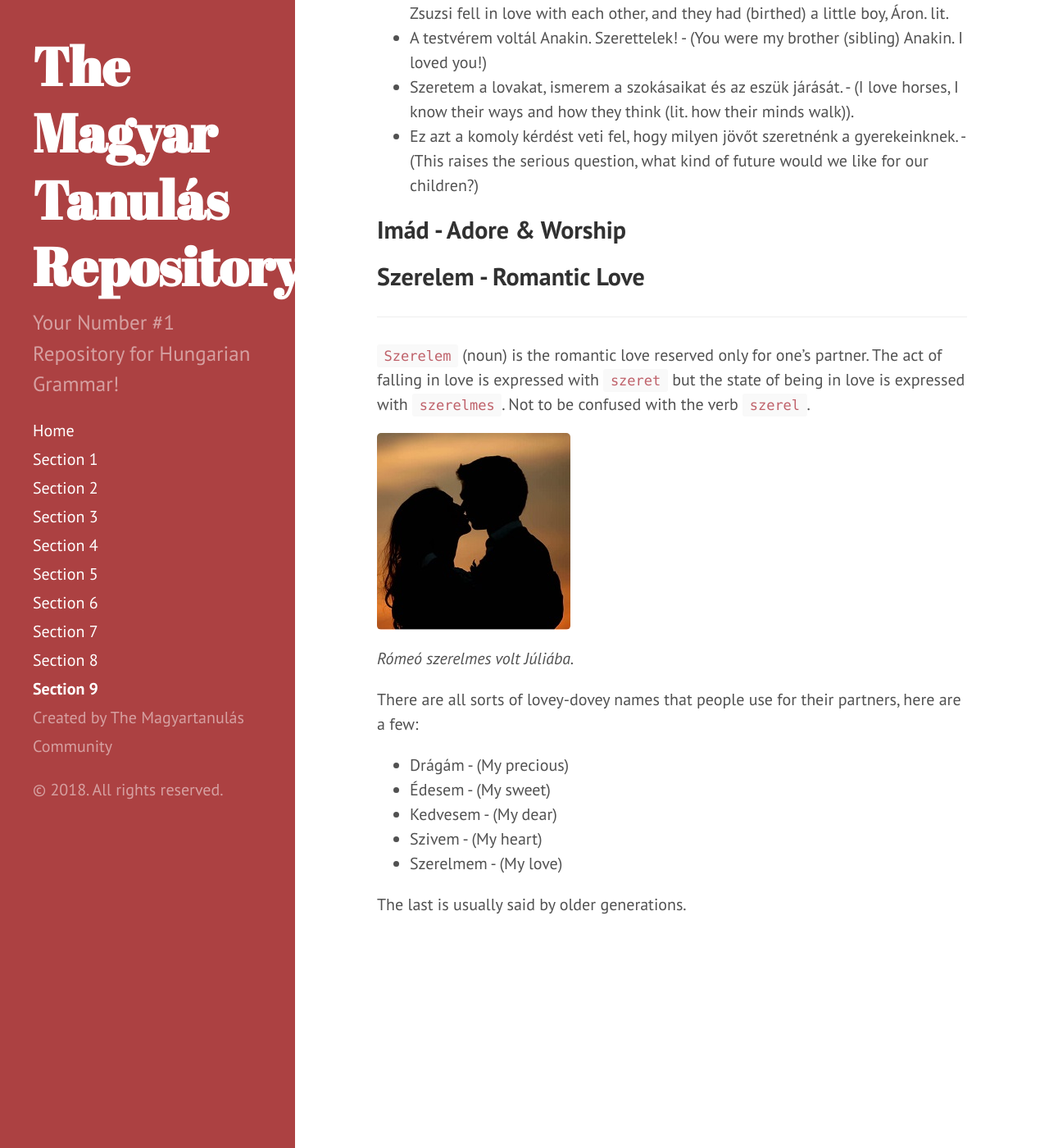
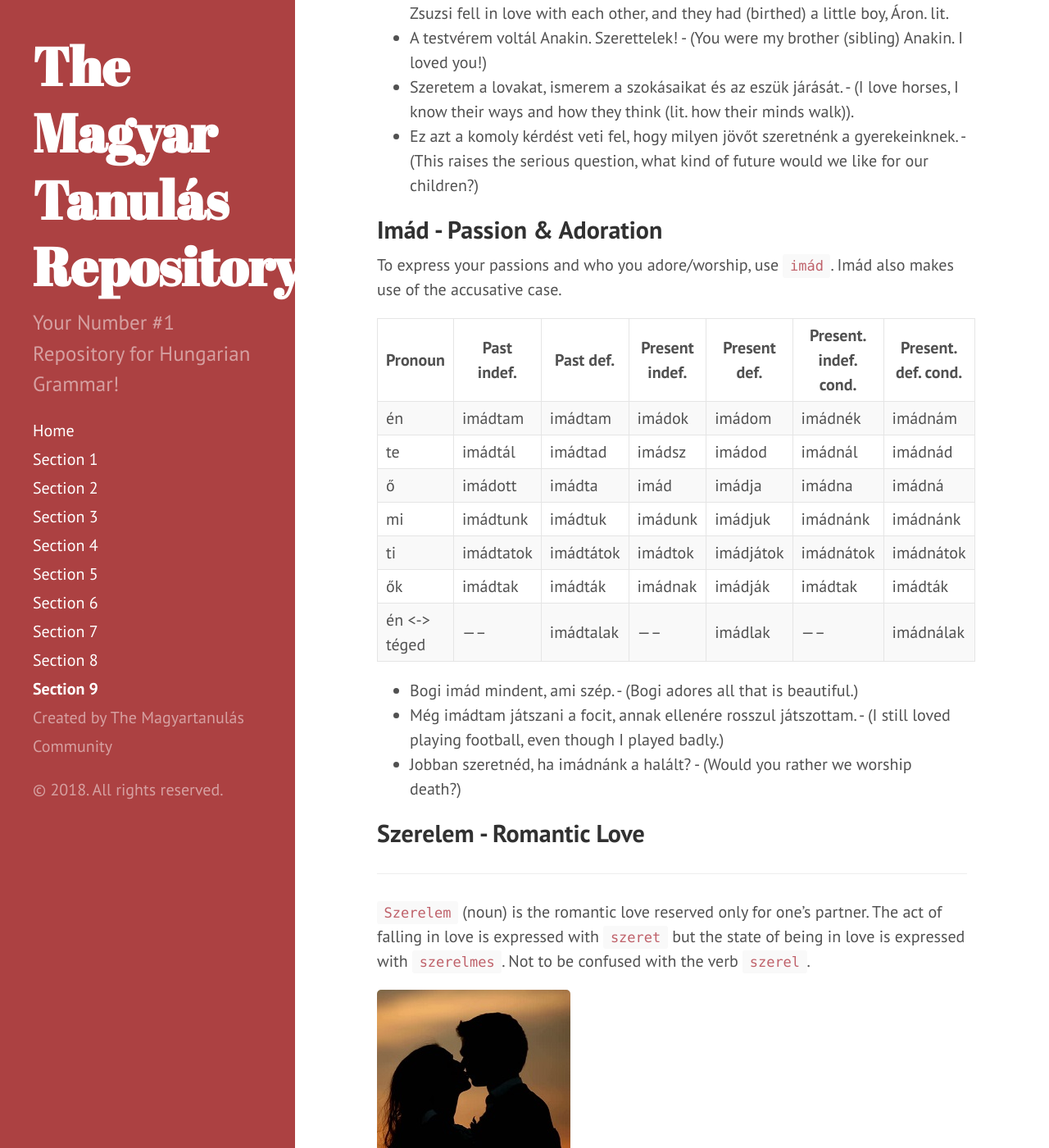
Before and after one commit to Magyartanulas/magyartanulas.github.io, a Jekyll site: the page built from Section9.md, in a window 1280 px wide and 1400 px high, scrolled down 3741 px. Shown: the whole window at 82% size. Built offline with Jekyll 4.4.1, drawn with Linux system fonts in a browser that asks for light colours; Markdown is read by kramdown in place of the engine named in the settings.

Commit message:
Update Section9.md

```diff
--- a/Section9.md
+++ b/Section9.md
@@ -51,12 +51,8 @@ Here are the relevant conjugations, to see the full verb conjugations [click her
 ## Vonz - Attracts (incomplete)
 ---
 
-
-
 ## Bír - Casual Interest (incomplete)
 ---
-
-
 
 ## Kedvel - Enjoyment
 ---
@@ -102,7 +98,23 @@ To express your love for things, desires or love for someone, use `szeret`. Szer
 * Szeretem a lovakat, ismerem a szokásaikat és az eszük járását. - (I love horses, I know their ways and how they think (lit. how their minds walk)).
 * Ez azt a komoly kérdést veti fel, hogy milyen jövőt szeretnénk a gyerekeinknek. - (This raises the serious question, what kind of future would we like for our children?)
 
-## Imád - Adore & Worship
+## Imád - Passion & Adoration
+
+To express your passions and who you adore/worship, use `imád`. Imád also makes use of the accusative case.
+
+| Pronoun      | Past indef. | Past def. | Present indef. | Present def. | Present. indef. cond. | Present. def. cond. |
+|--------------|-------------|-----------|----------------|--------------|-----------------------|---------------------|
+| én           | imádtam     | imádtam   | imádok         | imádom       | imádnék               | imádnám             |
+| te           | imádtál     | imádtad   | imádsz         | imádod       | imádnál               | imádnád             |
+| ő            | imádott     | imádta    | imád           | imádja       | imádna                | imádná              |
+| mi           | imádtunk    | imádtuk   | imádunk        | imádjuk      | imádnánk              | imádnánk            |
+| ti           | imádtatok   | imádtátok | imádtok        | imádjátok    | imádnátok             | imádnátok           |
+| ők           | imádtak     | imádták   | imádnak        | imádják      | imádtak               | imádták             |
+| én <-> téged | -----       | imádtalak | -----          | imádlak      | -----                 | imádnálak           |
+
+* Bogi imád mindent, ami szép. - (Bogi adores all that is beautiful.)
+* Még imádtam játszani a focit, annak ellenére rosszul játszottam. - (I still loved playing football, even though I played badly.)
+* Jobban szeretnéd, ha imádnánk a halált? - (Would you rather we worship death?)
 
 ## Szerelem - Romantic Love
 ---
```
